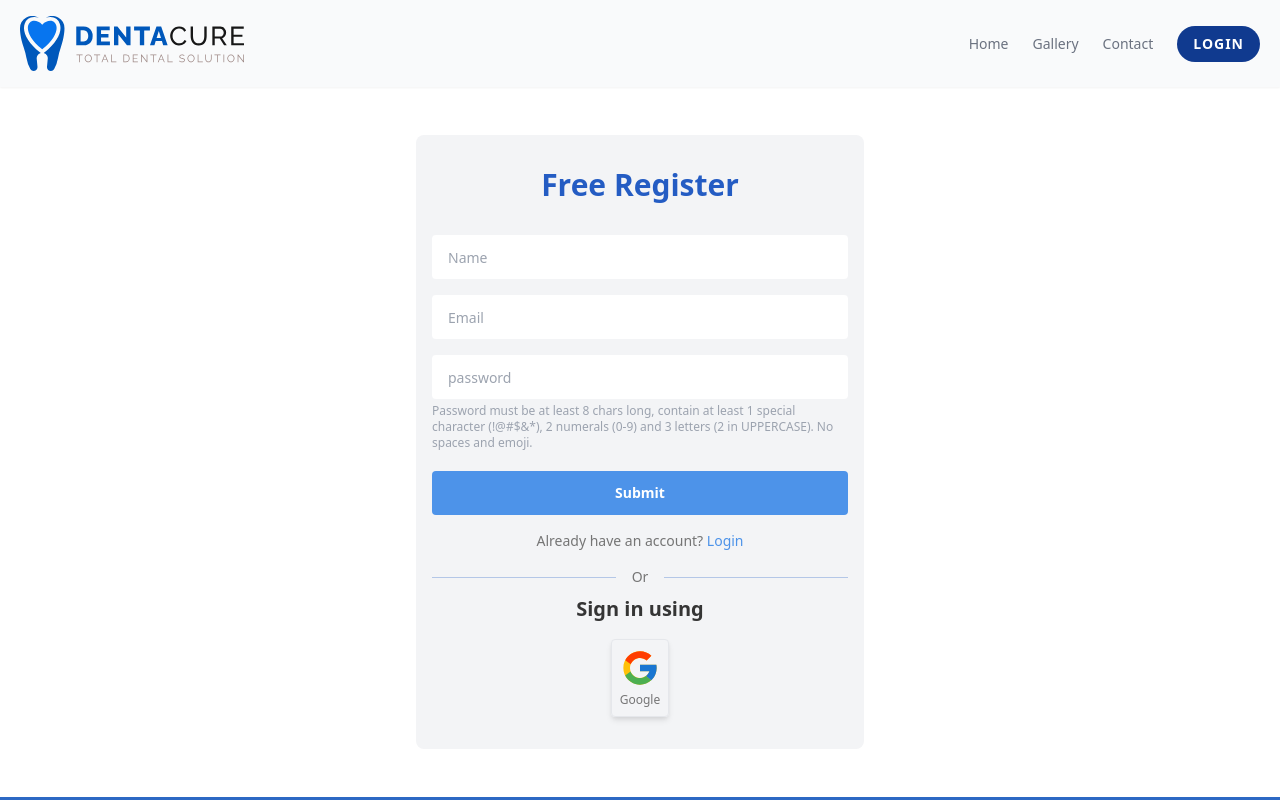
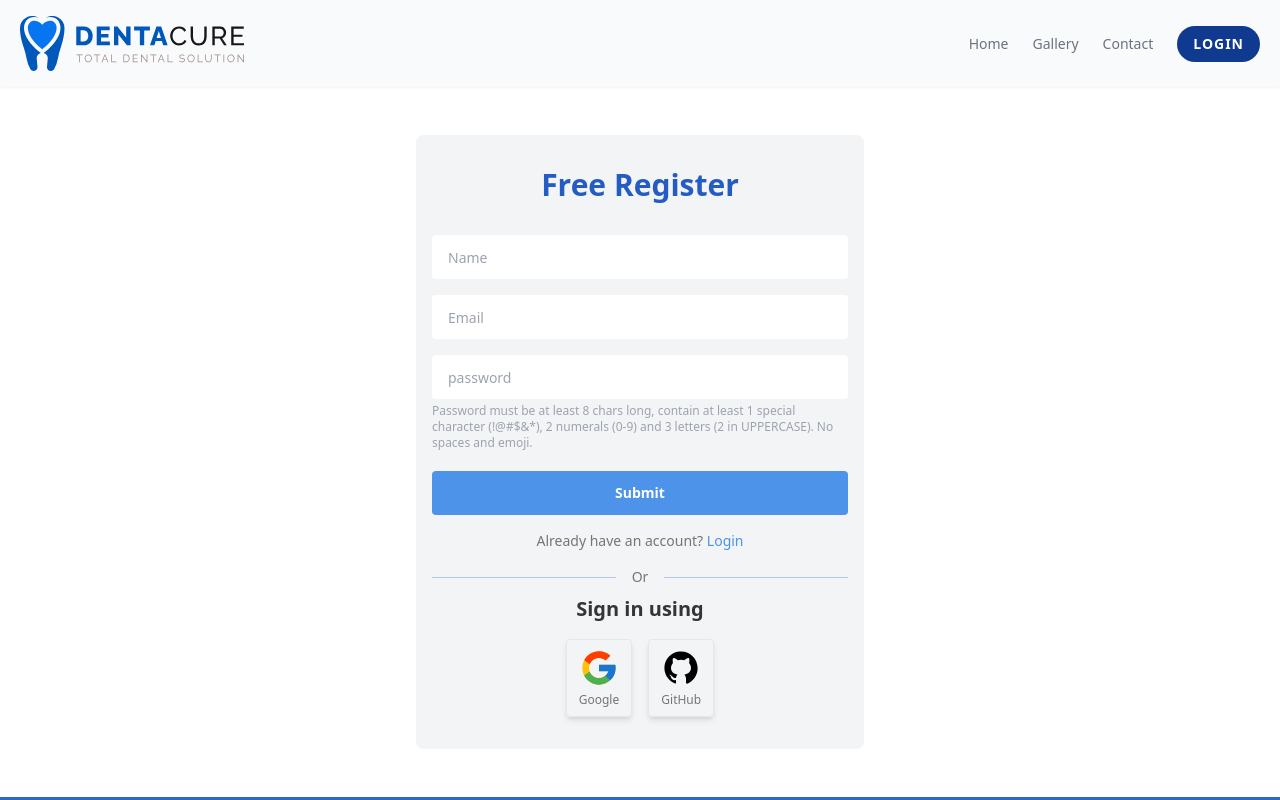
Before and after one commit to FazleRabbiRana/dentacure-healthcare-react-app, a React (Create React App) app: page /register in a window 1280 px wide. Shown: the top 800 px of the page. Built offline with nearby package versions, Linux system fonts and the light colour scheme; no server answers.

Commit message:
github sign in added

```diff
--- a/src/hooks/useFirebase.js
+++ b/src/hooks/useFirebase.js
@@ -1,5 +1,5 @@
 import { useEffect, useState } from "react";
-import { getAuth, createUserWithEmailAndPassword, updateProfile, signInWithEmailAndPassword, signInWithPopup, GoogleAuthProvider, onAuthStateChanged, signOut } from "firebase/auth";
+import { getAuth, createUserWithEmailAndPassword, updateProfile, signInWithEmailAndPassword, signInWithPopup, GoogleAuthProvider, GithubAuthProvider, onAuthStateChanged, signOut } from "firebase/auth";
 import initializeFirebaseAuthentication from "../pages/Login/Firebase/firebase.init";
 
 initializeFirebaseAuthentication();
@@ -15,6 +15,7 @@ const useFirebase = () => {
 
 	const auth = getAuth();
 	const googleProvider = new GoogleAuthProvider();
+	const githubProvider = new GithubAuthProvider();
 
 	// handle user name change
 	const handleUserNameChange = e => {
@@ -75,6 +76,11 @@ const useFirebase = () => {
 		return signInWithPopup(auth, googleProvider);
 	}
 
+	// sign in using github
+	const signInUsingGithub = () => {
+		return signInWithPopup(auth, githubProvider);
+	}
+
 	// observe user auth status
 	useEffect(() => {
 		const unsubscribed = onAuthStateChanged(auth, user => {
@@ -114,6 +120,7 @@ const useFirebase = () => {
 		registerWithEmailPassword,
 		loginUsingEmailPassword,
 		signInUsingGoogle,
+		signInUsingGithub,
 		setUser,
 		user,
 		authError,
--- a/src/pages/Login/DirectSignIn/DirectSignIn.js
+++ b/src/pages/Login/DirectSignIn/DirectSignIn.js
@@ -2,10 +2,14 @@ import React from 'react';
 import { useHistory, useLocation } from 'react-router';
 import useAuth from '../../../hooks/useAuth';
 import googleIcon from '../../../images/icons/google.svg';
+import githubIcon from '../../../images/icons/github.svg';
+// import facebookIcon from '../../../images/icons/facebook-circled.svg';
+// import twitterIcon from '../../../images/icons/twitter-circled.svg';
 
 const DirectSignIn = () => {
 	const {
 		signInUsingGoogle,
+		signInUsingGithub,
 		prepareAuthErrorMessage,
 		setAuthError,
 		setUser
@@ -27,14 +31,38 @@ const DirectSignIn = () => {
 		});
 	}
 
+	// handle github sign in
+	const handleGithubSignIn = () => {
+		signInUsingGithub().then(result => {
+			setUser(result.user);
+			setAuthError('');
+			history.push(redirect_uri);
+		}).catch(error => {
+			const errorMessage = prepareAuthErrorMessage(error);
+			setAuthError(errorMessage);
+		});
+	}
+
 	return (
 		<div className="alternate-sign-in-options text-center">
 			<h4 className="text-xl font-semibold">Sign in using</h4>
-			<div className="mt-4 flex justify-center space-x-2 sm:space-x-4 text-xs">
-				<button onClick={handleGoogleSignIn} className="rounded border shadow-md p-2 group">
-					<img src={googleIcon} alt="Google" className="block h-10 mx-auto mb-1 duration-500 rotate-y-360-group-hover" />
+			<div className="mt-4 flex justify-center space-x-1 sm:space-x-4 text-xs">
+				<button onClick={handleGoogleSignIn} className="rounded border shadow-md p-2 sm:px-3 group">
+					<img src={googleIcon} alt="Google" className="block h-8 sm:h-10 mx-auto mb-1 duration-500 rotate-y-360-group-hover" />
 					Google
 				</button>
+				<button onClick={handleGithubSignIn} className="rounded border shadow-md p-2 sm:px-3 group">
+					<img src={githubIcon} alt="Google" className="block h-8 sm:h-10 mx-auto mb-1 duration-500 rotate-y-360-group-hover" />
+					GitHub
+				</button>
+				{/* <button className="rounded border shadow-md p-2 sm:px-3 group">
+					<img src={facebookIcon} alt="Google" className="block h-8 sm:h-10 mx-auto mb-1 duration-500 rotate-y-360-group-hover" />
+					Facebook
+				</button> */}
+				{/* <button className="rounded border shadow-md p-2 sm:px-3 group">
+					<img src={twitterIcon} alt="Google" className="block h-8 sm:h-10 mx-auto mb-1 duration-500 rotate-y-360-group-hover" />
+					Twitter
+				</button> */}
 			</div>
 		</div>
 	);
```
